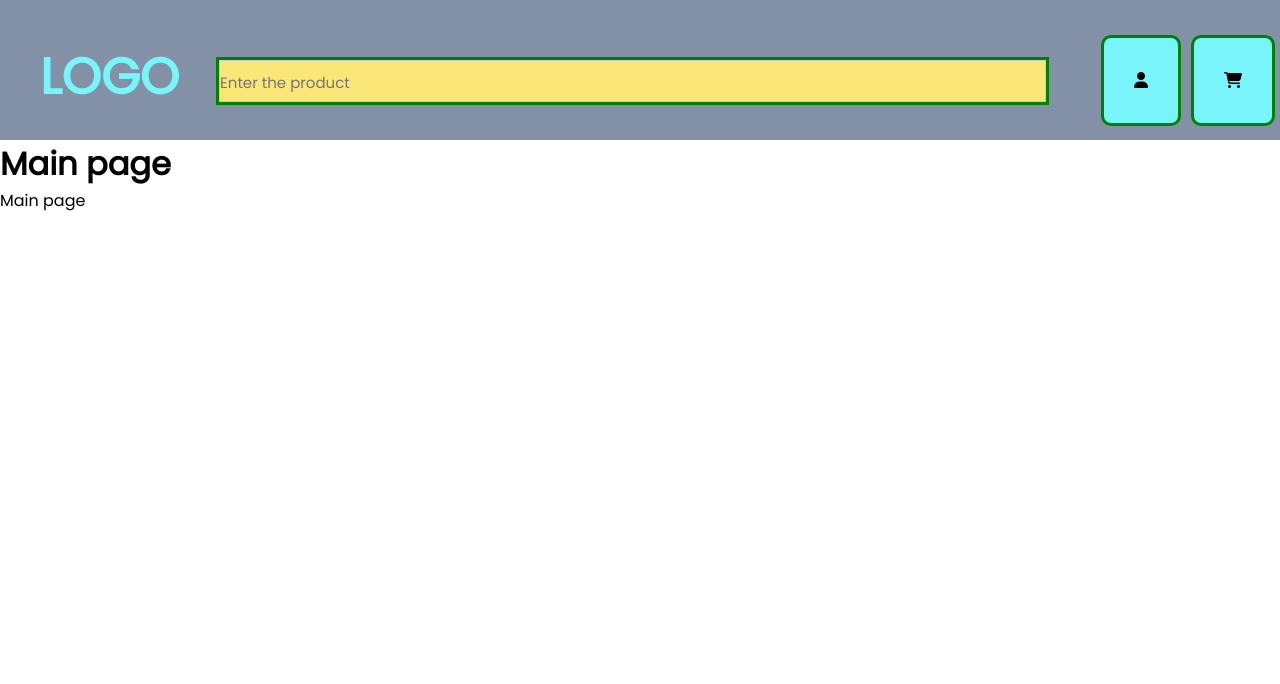
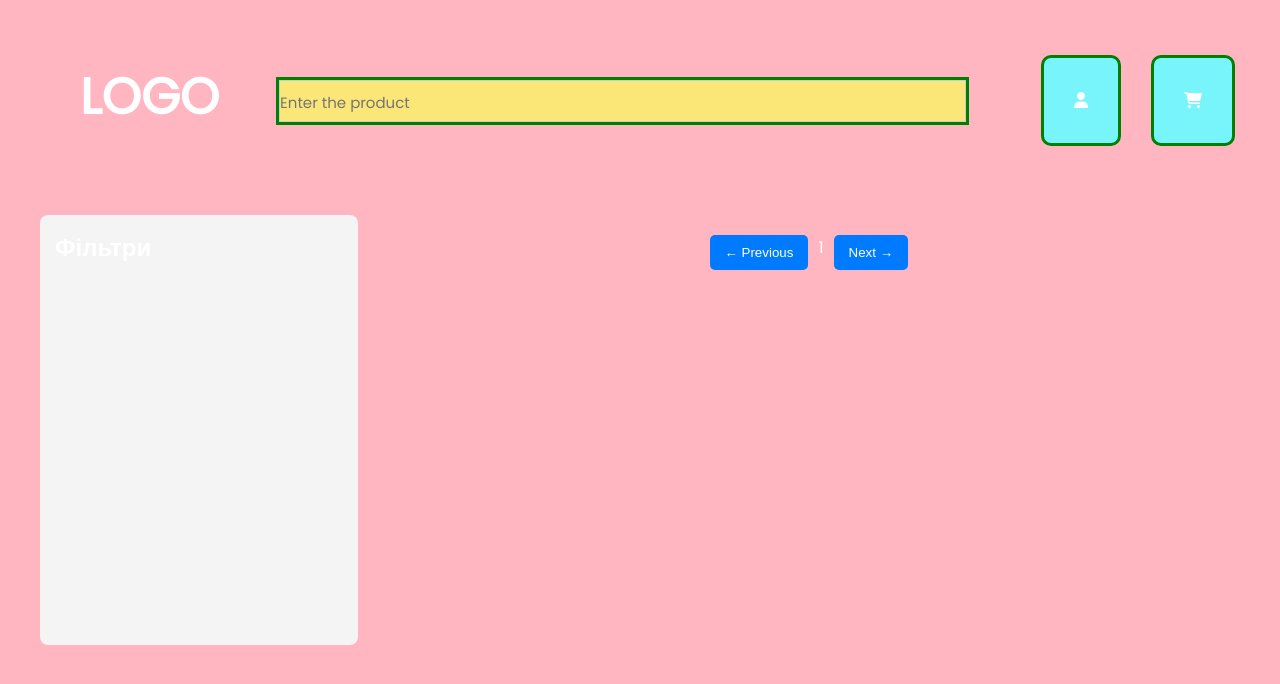
Before and after one commit to BohdanKalitovskyi/web-market, a Django app: page / in a window 1280 px wide. Shown: the top 684 px of the page. Run offline with Django 5.2, Linux system fonts and the light colour scheme.

Commit message:
added products

```diff
--- a/store/static/store/css/styles.css
+++ b/store/static/store/css/styles.css
@@ -8,12 +8,17 @@ body {
     padding: 0;
 }
 
+body{
+    color:white;
+    background-color: lightpink;
+}
+
 .container {
     display: flex;
-    width: 100%;
-    height: 140px;
-    background-color: #8291A5;
-
+    gap: 20px;
+    max-width: 1200px;
+    margin: auto;
+    padding: 20px;
 }
 
 .logo{
@@ -21,7 +26,6 @@ body {
     font-family: 'Poppins', sans-serif;
     font-weight: 1000;
     font-size: 50px;
-    color: #78F5FA;
 }
 
 .inputproduct {
@@ -30,10 +34,8 @@ body {
     margin-top: 60px;
     margin-right: 50px;
     background-color: #FAE778;
-
     outline: 3px solid green;
     border: 1px solid #ccc;
-
     font-size: 20px;
     font-family: 'Poppins', sans-serif;
 }
@@ -58,3 +60,57 @@ body {
     background-color: aqua;
     border-color: aqua;
 }
+
+
+.sidebar {
+    width: 25%;
+    background: #f4f4f4;
+    padding: 15px;
+    border-radius: 8px;
+    height: 50vh;
+}
+
+.products {
+    width: 75%;
+}
+
+.product-grid {
+    display: grid;
+    grid-template-columns: repeat(3, 1fr);
+    gap: 20px;
+}
+
+.product-card {
+    border: 1px solid #ddd;
+    border-radius: 8px;
+    padding: 10px;
+    text-align: center;
+
+
+    overflow: hidden;
+    border: 1px solid #ccc;
+}
+.product-card img {
+    width: 100%;
+    height: auto;
+}
+
+.pagination {
+    display: flex;
+    justify-content: center;
+    margin-top: 20px;
+    gap: 10px;
+}
+
+.pagination button {
+    padding: 10px 15px;
+    border: none;
+    background: #007bff;
+    color: white;
+    cursor: pointer;
+    border-radius: 5px;
+}
+
+.pagination button:hover {
+    background: #0056b3;
+}
--- a/store/static/store/js/store.js
+++ b/store/static/store/js/store.js
@@ -0,0 +1,68 @@
+document.addEventListener('DOMContentLoaded', function() {
+
+    const productContainer = document.querySelector('.product-grid');
+    let currentPage = 1;
+    const productsPerPage = 15;
+
+    function loadProducts(page) {
+        const start = (page - 1) * productsPerPage
+        fetch(`https://dummyjson.com/products?skip=${start}&limit=${productsPerPage}`)
+            .then(response => response.json())
+            .then(data => {
+                console.log('Loaded Data:', data);
+                productContainer.innerHTML = '';
+
+                data.products.forEach(product => {
+                    const productCard = document.createElement('div');
+                    productCard.classList.add('product-card');
+                    productCard.innerHTML = `
+                        <img src="${product.images[0]}" alt="${product.title}">
+                        <h3>${product.title}</h3>
+                        <p>${product.price} $</p>
+                    `;
+                    productContainer.appendChild(productCard);
+                });
+
+                document.getElementById('page-number').innerText = page;
+
+                toggleButtons(page);
+            })
+            .catch(error => console.error('Error loading products:', error));
+    }
+
+    function toggleButtons(page) {
+        const prevButton = document.getElementById('previous');
+        const nextButton = document.getElementById('next');
+
+        if (page === 1) {
+            prevButton.style.display = 'none';
+        } else {
+            prevButton.style.display = 'inline-block';
+        }
+
+        fetch(`https://dummyjson.com/products?skip=${page * productsPerPage}&limit=${productsPerPage}`)
+            .then(response => response.json())
+            .then(data => {
+                if (data.products.length < productsPerPage) {
+                    nextButton.style.display = 'none';
+                } else {
+                    nextButton.style.display = 'inline-block';
+                }
+            });
+    }
+
+
+    loadProducts(currentPage);
+
+    document.getElementById('previous').addEventListener('click', function() {
+        if (currentPage > 1) {
+            currentPage--;
+            loadProducts(currentPage);
+        }
+    });
+
+    document.getElementById('next').addEventListener('click', function() {
+        currentPage++;
+        loadProducts(currentPage);
+    });
+});
--- a/store/templates/store/index.html
+++ b/store/templates/store/index.html
@@ -5,6 +5,20 @@
 {% endblock %}
 
 {% block content %}
-    <h1>Main page</h1>
-    <p>Main page</p>
+<div class="container">
+    <aside class="sidebar">
+        <h2>Фільтри</h2>
+        <!-- Тут будуть фільтри -->
+    </aside>
+    <main class="products">
+        <div class="product-grid">
+            <!-- Карточки товарів будуть тут -->
+        </div>
+        <div class="pagination">
+            <button class="prev" id="previous">← Previous</button>
+            <span class="page-num" id="page-number">1</span>
+            <button class="next" id="next">Next →</button>
+        </div>
+    </main>
+</div>
 {% endblock %}
--- a/store/templates/store/layout.html
+++ b/store/templates/store/layout.html
@@ -24,6 +24,6 @@
     </header>
     {% block content %}
     {% endblock %}
-    <script src="{% static 'store/js/store.js' %}"></script>
+    <script src="{% static 'store/js/store.js' %}" defer></script>
 </body>
 </html>
```
Also changed, not shown: store/views.py (line endings or trailing spaces).
